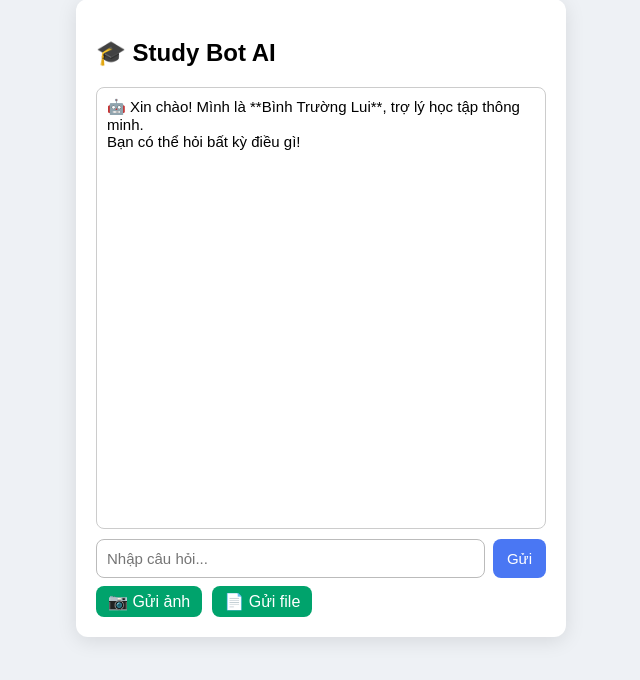
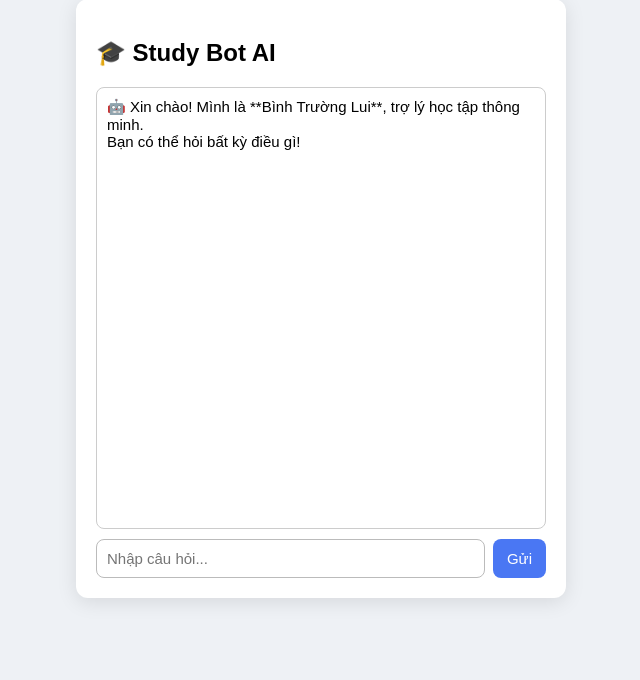
Before and after one commit to flyxlion060213-hehe/study_bot_web, a Flask app: page / in a window 1280 px wide. Shown: the part 29-709 px from the top of the page, without its empty margins (319-959 px from the left). Run offline with Flask 3, Linux system fonts and the light colour scheme.

Commit message:
Update index.html 2

```diff
--- a/templates/index.html
+++ b/templates/index.html
@@ -91,16 +91,6 @@
     <input type="text" id="question" placeholder="Nhập câu hỏi...">
     <button onclick="sendQuestion()">Gửi</button>
 </div>
-
-<!-- Gửi ảnh/file -->
-<div class="file-buttons">
-    <label for="imgInput">📷 Gửi ảnh</label>
-    <input id="imgInput" type="file" accept="image/*" onchange="uploadFile('image')">
-
-    <label for="fileInput">📄 Gửi file</label>
-    <input id="fileInput" type="file" onchange="uploadFile('file')">
-</div>
-
 </div>
 
 <script>
```
